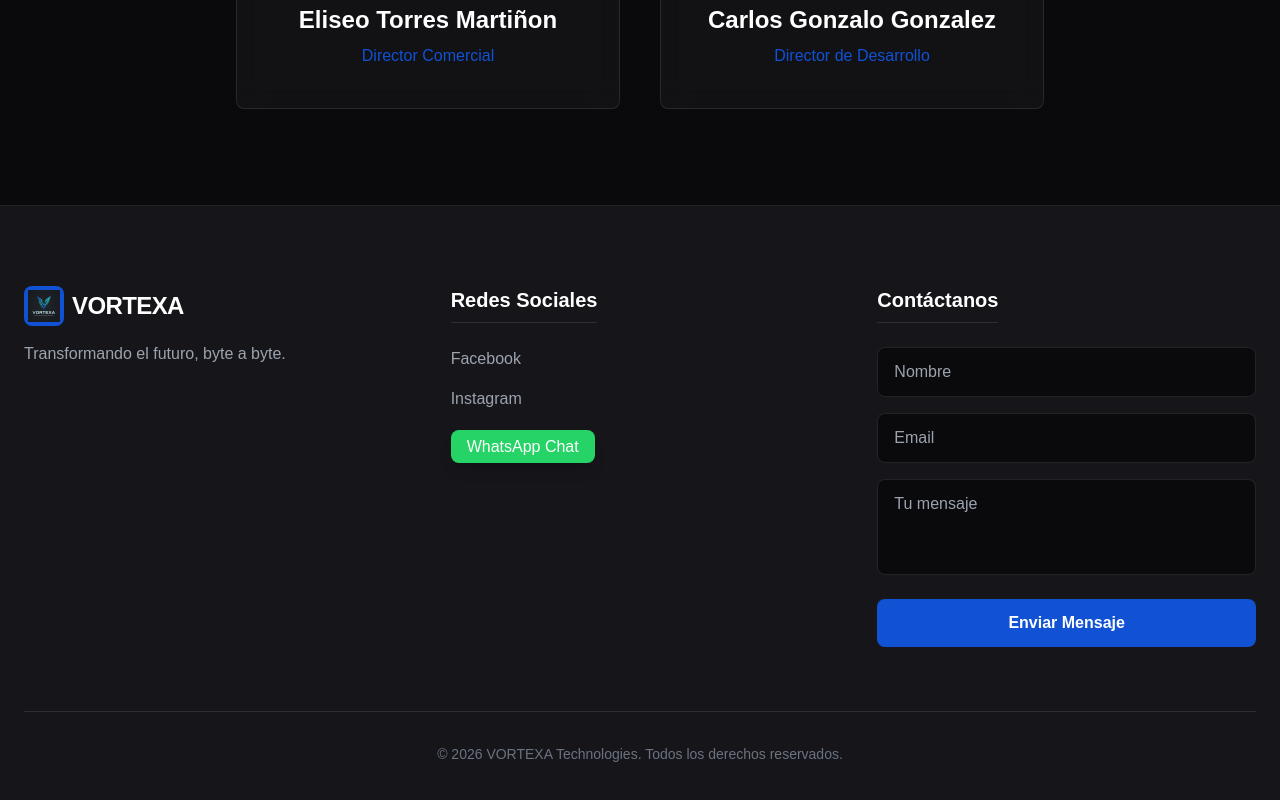
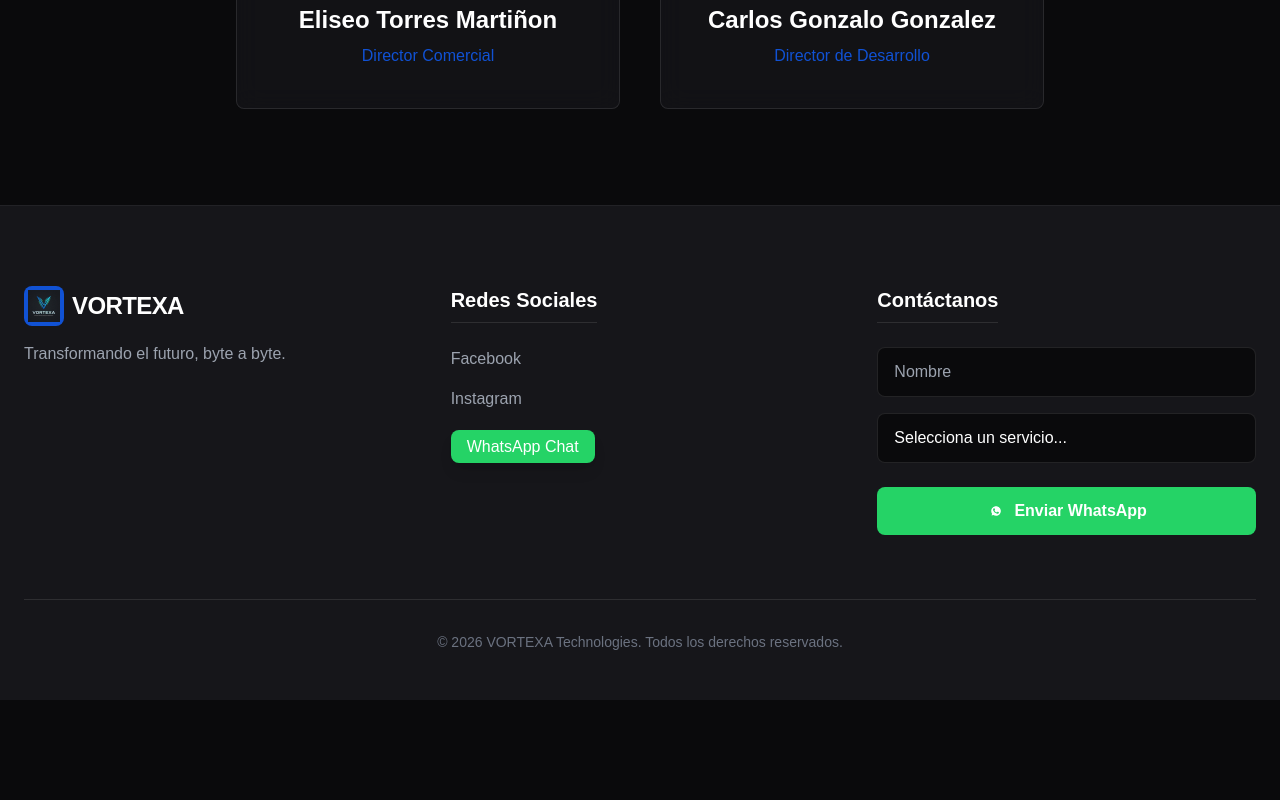
Before and after one commit to eliseo2301-ship-it/VORTEXA, a React (Vite) app: page / in a window 1280 px wide. Shown: the part 2877-3677 px from the top of the page. After the commit the page ends 3577 px from the top, so only its background shows below. Built offline with nearby package versions, Linux system fonts and the light colour scheme.

Commit message:
feat: footer contact form integrated with whatsapp

```diff
--- a/src/components/Footer.jsx
+++ b/src/components/Footer.jsx
@@ -1,8 +1,24 @@
-import React from 'react';
+import React, { useState } from 'react';
 import { useLanguage } from '../context/LanguageContext';
 
 const Footer = () => {
-  const { t } = useLanguage();
+  const { t, language } = useLanguage();
+  const [name, setName] = useState('');
+  const [service, setService] = useState('');
+
+  const handleWhatsApp = (e) => {
+    e.preventDefault();
+    if (!name || !service) return;
+
+    const intro = language === 'en' ? 'Hello VORTEXA, my name is' : 'Hola VORTEXA, mi nombre es';
+    const interest = language === 'en' ? 'I am interested in information about:' : 'Me interesa información sobre:';
+
+    const message = `${intro} ${name}. ${interest} ${service}.`;
+    const encodedMessage = encodeURIComponent(message);
+    const whatsappUrl = `https://wa.me/529985265108?text=${encodedMessage}`;
+
+    window.open(whatsappUrl, '_blank');
+  };
 
   return (
     <footer className="bg-darkSurface pt-20 pb-12 border-t border-white/5 relative z-10">
@@ -32,11 +48,32 @@ const Footer = () => {
 
           <div className="footer-form">
             <h4 className="text-xl font-bold mb-6 text-white border-b border-white/10 pb-2 inline-block">{t('footer_contact_title')}</h4>
-            <form onSubmit={(e) => e.preventDefault()} className="flex flex-col gap-4">
-              <input type="text" placeholder={t('footer_placeholder_name')} className="bg-darkBg border border-white/10 rounded-theme px-4 py-3 text-white focus:outline-none focus:border-primary transition-colors" />
-              <input type="email" placeholder={t('footer_placeholder_email')} className="bg-darkBg border border-white/10 rounded-theme px-4 py-3 text-white focus:outline-none focus:border-primary transition-colors" />
-              <textarea placeholder={t('footer_placeholder_msg')} className="bg-darkBg border border-white/10 rounded-theme px-4 py-3 text-white focus:outline-none focus:border-primary transition-colors h-24 resize-none"></textarea>
-              <button className="bg-primary hover:bg-primary-dark text-white font-bold py-3 rounded-theme transition-all transform hover:-translate-y-1 mt-2">{t('footer_btn_send')}</button>
+            <form onSubmit={handleWhatsApp} className="flex flex-col gap-4">
+              <input
+                type="text"
+                value={name}
+                onChange={(e) => setName(e.target.value)}
+                placeholder={t('footer_placeholder_name')}
+                className="bg-darkBg border border-white/10 rounded-theme px-4 py-3 text-white focus:outline-none focus:border-primary transition-colors"
+                required
+              />
+              <select
+                value={service}
+                onChange={(e) => setService(e.target.value)}
+                className="bg-darkBg border border-white/10 rounded-theme px-4 py-3 text-white focus:outline-none focus:border-primary transition-colors appearance-none"
+                required
+              >
+                <option value="" disabled>{t('footer_service_default')}</option>
+                <option value={t('footer_service_app')}>{t('footer_service_app')}</option>
+                <option value={t('footer_service_web')}>{t('footer_service_web')}</option>
+                <option value={t('footer_service_mkt')}>{t('footer_service_mkt')}</option>
+              </select>
+              <button type="submit" className="bg-[#25D366] hover:bg-[#1ebd59] text-white font-bold py-3 rounded-theme transition-all transform hover:-translate-y-1 mt-2 flex items-center justify-center gap-2">
+                <svg className="w-5 h-5" fill="currentColor" viewBox="0 0 24 24">
+                  <path d="M12.031 6.172c-3.181 0-5.767 2.586-5.768 5.766-.001 1.298.38 2.27 1.019 3.287l-.582 2.128 2.182-.573c.978.58 1.911.928 3.145.929 3.178 0 5.767-2.587 5.768-5.766.001-3.187-2.575-5.77-5.764-5.771zm3.392 8.244c-.144.405-.837.774-1.17.824-.299.045-.677.063-1.092-.069-.252-.08-.575-.187-.988-.365-1.739-.751-2.874-2.502-2.961-2.617-.087-.116-.708-.94-.708-1.793s.448-1.273.607-1.446c.159-.173.346-.217.462-.217l.332.006c.106.005.249-.04.39.298.144.347.491 1.2.534 1.287.043.087.072.188.014.304-.058.116-.087.188-.173.289l-.26.304c-.087.086-.177.18-.076.354.101.174.449.741.964 1.201.662.591 1.221.774 1.394.86s.274.072.376-.043c.101-.116.433-.506.549-.68.116-.173.231-.145.39-.087.159.058 1.012.477 1.185.564.173.087.289.129.332.202.043.073.043.423-.101.827z"/>
+                </svg>
+                {t('footer_btn_whatsapp')}
+              </button>
             </form>
           </div>
         </div>
--- a/src/context/LanguageContext.jsx
+++ b/src/context/LanguageContext.jsx
@@ -55,7 +55,12 @@ const translations = {
     footer_placeholder_name: 'Nombre',
     footer_placeholder_email: 'Email',
     footer_placeholder_msg: 'Tu mensaje',
+    footer_service_default: 'Selecciona un servicio...',
+    footer_service_app: 'Desarrollo de App',
+    footer_service_web: 'Página Web a Medida',
+    footer_service_mkt: 'Marketing Digital',
     footer_btn_send: 'Enviar Mensaje',
+    footer_btn_whatsapp: 'Enviar WhatsApp',
     footer_rights: '© 2026 VORTEXA Technologies. Todos los derechos reservados.',
 
     // Chatbot
@@ -132,7 +137,12 @@ const translations = {
     footer_placeholder_name: 'Name',
     footer_placeholder_email: 'Email',
     footer_placeholder_msg: 'Your message',
+    footer_service_default: 'Select a service...',
+    footer_service_app: 'App Development',
+    footer_service_web: 'Custom Website',
+    footer_service_mkt: 'Digital Marketing',
     footer_btn_send: 'Send Message',
+    footer_btn_whatsapp: 'Send WhatsApp',
     footer_rights: '© 2026 VORTEXA Technologies. All rights reserved.',
 
     // Chatbot
```
